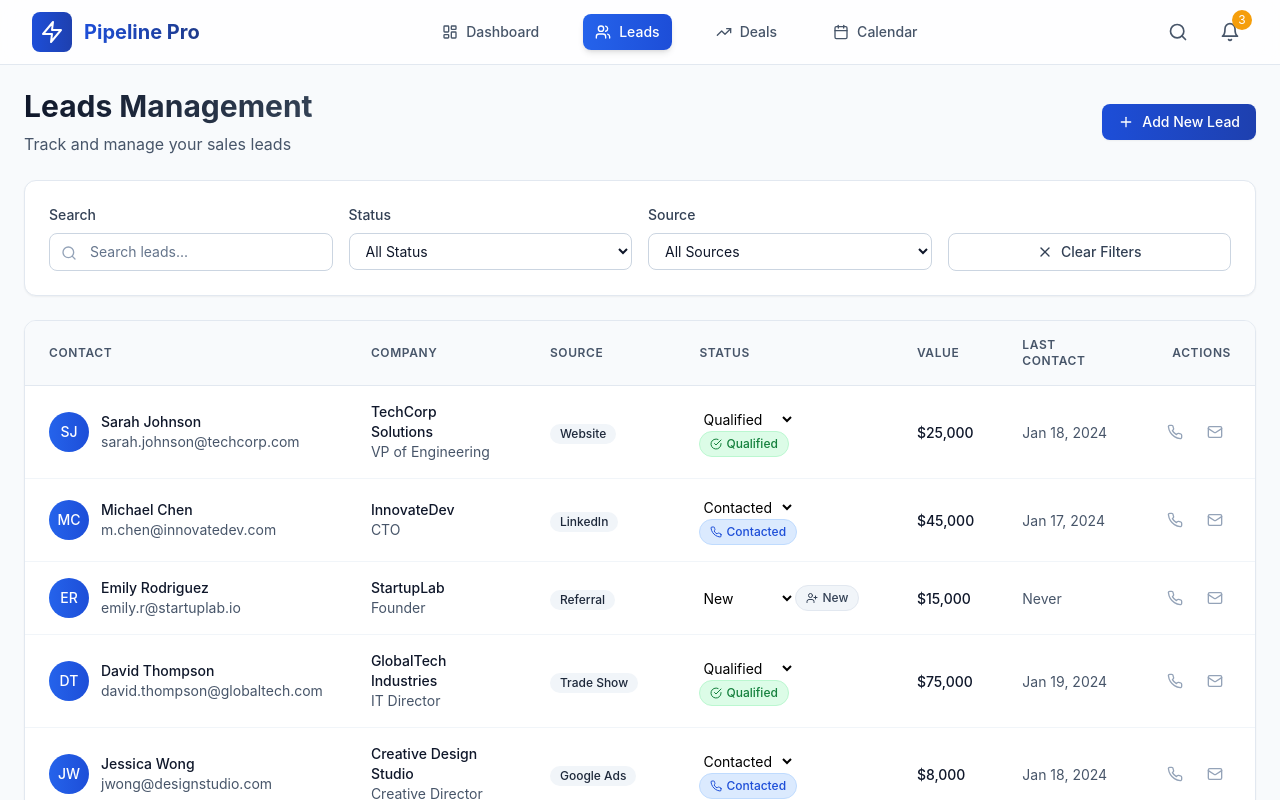
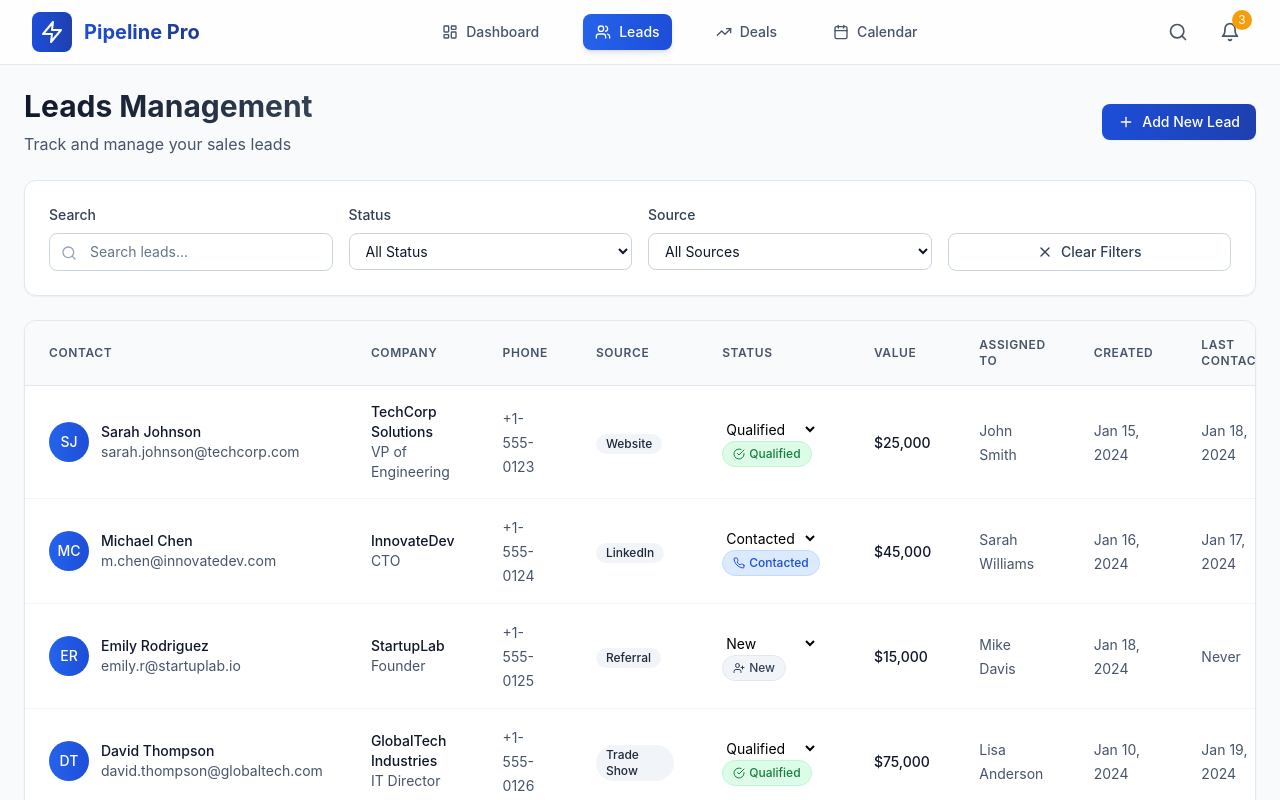
Before and after one commit to apper-canvas/cyber-pipeline-beam, a React (Vite) app: page /leads in a window 1280 px wide. Shown: the top 800 px of the page. Built offline with nearby package versions, Linux system fonts and the light colour scheme.

Commit message:
Add missing fields (phone, assigned to, created date) to leads table view

```diff
--- a/src/components/pages/Leads.jsx
+++ b/src/components/pages/Leads.jsx
@@ -286,12 +286,15 @@ setNewLead({
             <div className="overflow-x-auto">
               <table className="w-full">
                 <thead className="bg-slate-50 border-b border-slate-200">
-                  <tr>
+<tr>
                     <th className="px-6 py-4 text-left text-xs font-semibold text-slate-600 uppercase tracking-wider">
                       Contact
                     </th>
                     <th className="px-6 py-4 text-left text-xs font-semibold text-slate-600 uppercase tracking-wider">
                       Company
+                    </th>
+                    <th className="px-6 py-4 text-left text-xs font-semibold text-slate-600 uppercase tracking-wider">
+                      Phone
                     </th>
                     <th className="px-6 py-4 text-left text-xs font-semibold text-slate-600 uppercase tracking-wider">
                       Source
@@ -301,6 +304,12 @@ setNewLead({
                     </th>
                     <th className="px-6 py-4 text-left text-xs font-semibold text-slate-600 uppercase tracking-wider">
                       Value
+                    </th>
+                    <th className="px-6 py-4 text-left text-xs font-semibold text-slate-600 uppercase tracking-wider">
+                      Assigned To
+                    </th>
+                    <th className="px-6 py-4 text-left text-xs font-semibold text-slate-600 uppercase tracking-wider">
+                      Created
                     </th>
                     <th className="px-6 py-4 text-left text-xs font-semibold text-slate-600 uppercase tracking-wider">
                       Last Contact
@@ -337,6 +346,9 @@ setNewLead({
                           <p className="text-sm text-slate-600">{lead.position}</p>
                         </div>
                       </td>
+<td className="px-6 py-4">
+                        <span className="text-sm text-slate-600">{lead.phone}</span>
+                      </td>
                       <td className="px-6 py-4">
                         <span className="inline-flex items-center px-2.5 py-0.5 rounded-full text-xs font-medium bg-slate-100 text-slate-800">
                           {lead.source}
@@ -362,6 +374,17 @@ setNewLead({
                       <td className="px-6 py-4">
                         <span className="text-sm font-medium text-slate-900">
                           ${lead.value?.toLocaleString() || 0}
+                        </span>
+                      </td>
+                      <td className="px-6 py-4">
+                        <span className="text-sm text-slate-600">{lead.assignedTo}</span>
+                      </td>
+                      <td className="px-6 py-4">
+                        <span className="text-sm text-slate-600">
+                          {lead.createdAt
+                            ? format(new Date(lead.createdAt), "MMM dd, yyyy")
+                            : "Unknown"
+                          }
                         </span>
                       </td>
                       <td className="px-6 py-4">
```
